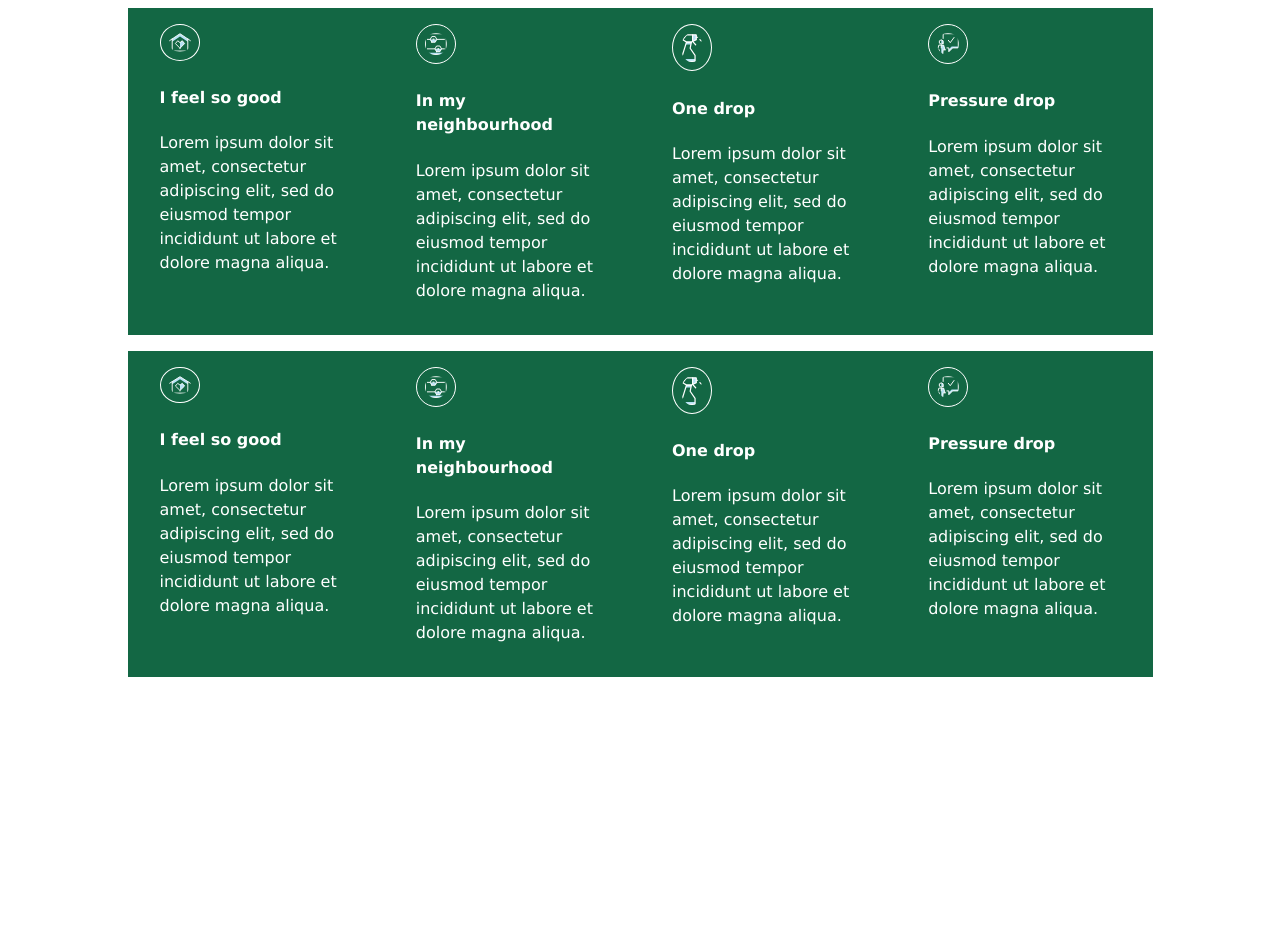
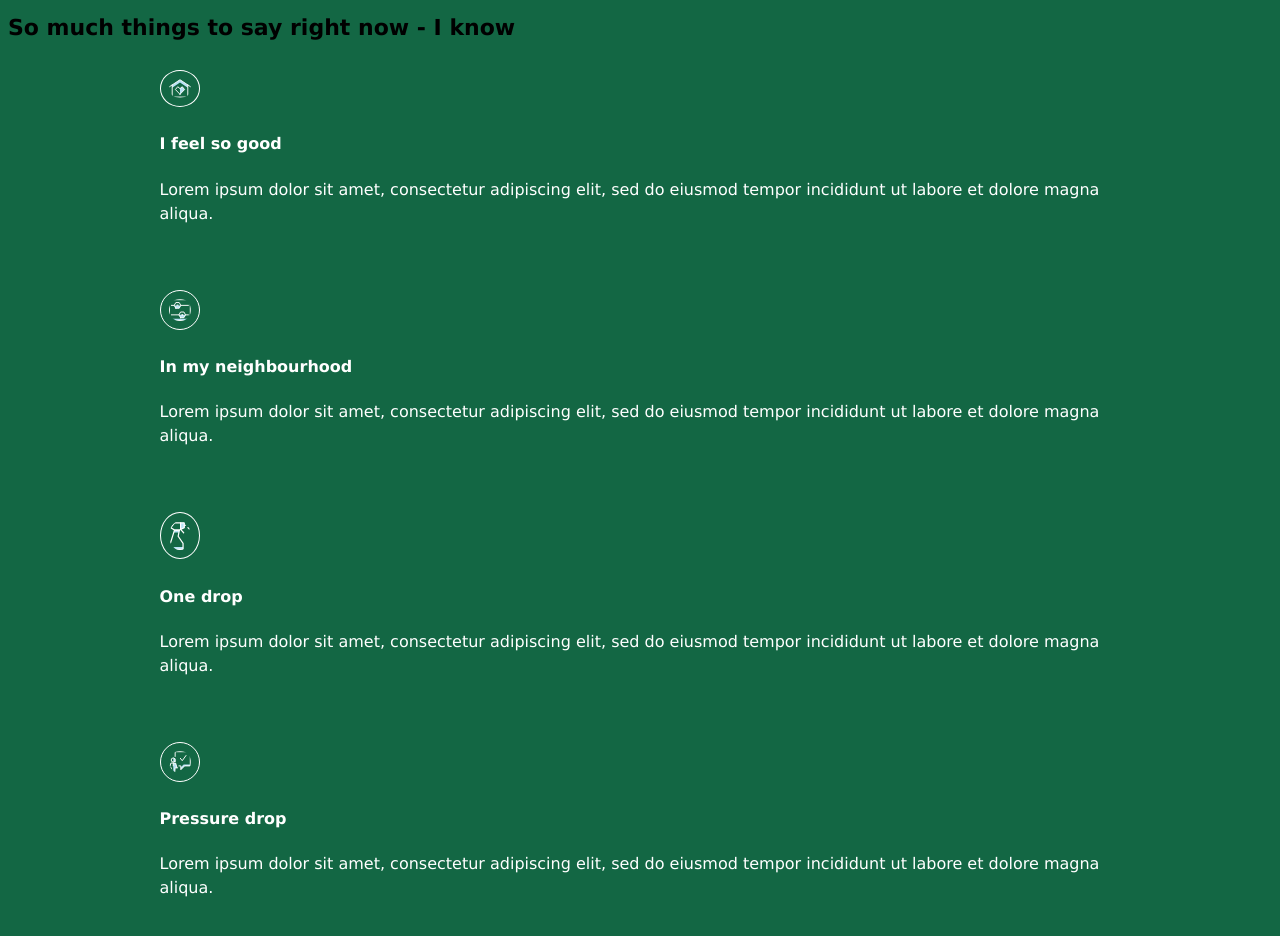
Before and after one commit to Camelonta/camelonta-techtest, a Next.js app: page / in a window 1280 px wide. Shown: the top 936 px of the page. Before the commit the page ends 800 px from the top, so only its background shows below. Built offline with nearby package versions, Linux system fonts and the light colour scheme.

Commit message:
fetch finished

```diff
--- a/components/Card/Card.js
+++ b/components/Card/Card.js
@@ -1,32 +1,22 @@
-import React from 'react'
-import GlobalStyle from '../../styles/GlobalStyle'
-import { StyledCard } from '../../styles/StyledCard'
-import { Container } from '../../styles/StyledCard';
+import React from "react";
+import GlobalStyle from "../../styles/GlobalStyle";
+import { StyledCard } from "../../styles/StyledCard";
+import { Container } from "../../styles/StyledCard";
 
-import { cards } from '../../data';
+const Card = (props) => {
+  const { card } = props;
 
-const Card = () => {
+  return (
+    <Container>
+      <StyledCard key={card.id}>
+        <img src={`/icons/${card.icon}.svg`} />
+        <h4> {card.heading}</h4>
+        <p>{card.text} </p>
+      </StyledCard>
 
-  console.log('cards', cards)
+      <GlobalStyle />
+    </Container>
+  );
+};
 
-  return(
-
-<Container>
-
-{cards.map((item) => (
-<StyledCard key={item.id}>
-  <img src={`/icons/${item.icon}.svg`}/>
-   <h4> {item.heading}</h4>
-    <p>{item.text} </p>
-  </StyledCard>
-             ))}
-
-
-    <GlobalStyle />
-
-    </Container>
-
-)}
-
-
-export default Card
+export default Card;
--- a/components/Card/Header.js
+++ b/components/Card/Header.js
@@ -1,13 +1,10 @@
-import React from "react"
-import { LargeHeading } from "../../styles/Heading"
+import React from "react";
+import { LargeHeading } from "../../styles/Heading";
 
-
-export const Heading = () => {
-
-    return (
-        <>
-        <LargeHeading>So much things to say right now - I know</LargeHeading>
-        </>
-    )
-
-}
+export const Header = () => {
+  return (
+    <header>
+      <LargeHeading>So much things to say right now - I know</LargeHeading>
+    </header>
+  );
+};
--- a/pages/index.js
+++ b/pages/index.js
@@ -1,31 +1,31 @@
-import Card from '../components/Card/Card';
+import Card from "../components/Card/Card";
+import GlobalStyle from "../styles/GlobalStyle";
+import { useEffect, useState } from "react";
+
+import { Header } from "../components/Card/Header";
+// import { Footer }
 
 export default function Index() {
+  const [data, setData] = useState([]);
+  const test = { hej: "tjabba", hallå: "hejdå" };
+  // // const hej = test.hej
+  // const {hej, hallå} = test
 
-
-  // TODO: Instead of using this hardcoded data variable, fetch data from API endpoint '/api/cards'. The data structure is the same.
-
-
-  const data = [
-    {
-      id: '1',
-      heading: 'This is hardcoded',
-      text: 'Lorem ipsum dolor sit amet, consectetur adipiscing elit, sed do eiusmod tempor incididunt ut labore et dolore magna aliqua.',
-      icon: 'house',
-    },
-    {
-      id: '2',
-      heading: 'Not the correct data',
-      text: 'Lorem ipsum dolor sit amet, consectetur adipiscing elit, sed do eiusmod tempor incididunt ut labore et dolore magna aliqua.',
-      icon: 'grade',
-    },
-  ];
+  useEffect(() => {
+    const fetchData = async () => {
+      const data = await fetch("/api/cards");
+      const body = await data.json();
+      setData(body);
+      console.log("body", body);
+    };
+    fetchData();
+  }, []);
 
   return (
-    <div>
-      {data && data.map((card) => (
-        <Card card={card} />
-      ))}
-    </div>
-  )
+    <>
+      <Header />
+      <div>{data && data.map((card) => <Card card={card} test={test} />)}</div>
+      {/* // <Footer /> */}
+    </>
+  );
 }
--- a/styles/GlobalStyle.js
+++ b/styles/GlobalStyle.js
@@ -1,4 +1,4 @@
-import { createGlobalStyle } from 'styled-components'
+import { createGlobalStyle } from "styled-components";
 
 const GlobalStyle = createGlobalStyle`
 * {
@@ -6,7 +6,8 @@ const GlobalStyle = createGlobalStyle`
 }
 body {
     font-family: 'Verdana', sans-serif;
+    background: #136744;
 }
-`
+`;
 
-export default GlobalStyle
+export default GlobalStyle;
--- a/styles/StyledCard.js
+++ b/styles/StyledCard.js
@@ -9,7 +9,7 @@ export const devices = {
 }
 
 
-export const Container = styled.section`
+export const Container = styled.div`
 width: 375px;
 margin: 0 auto;
 display: flex;
```
Also changed, not shown: App.js (deleted, +0 -19 lines).
